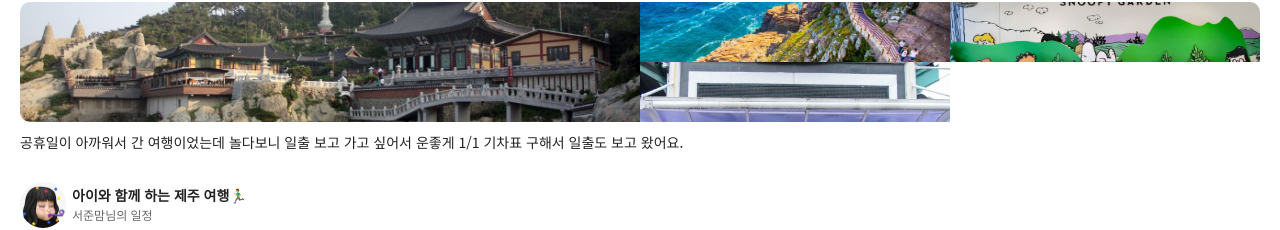
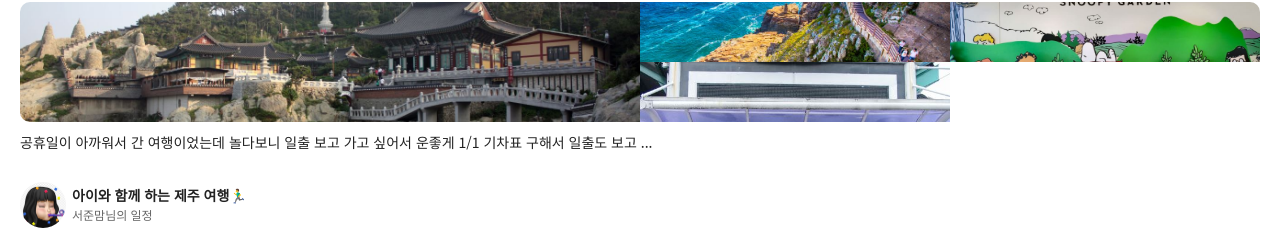
Before and after one commit to TeamC-Triple/team-c-triple, a React (Create React App) app: page /home2 in a window 1280 px wide. Shown: the part 345-575 px from the top of the page. Built offline with nearby package versions, Linux system fonts and the light colour scheme.

Commit message:
Travelog Start

```diff
--- a/src/home_subcomp/TravelogItem.js
+++ b/src/home_subcomp/TravelogItem.js
@@ -1,6 +1,7 @@
 
 
 const TravelogItem = ({id, title, writer, profileImg, travelImg, date, ment})=> {
+
     const truncate = (str, n) => {
         return str && str.length > n
             ? str.substring(0, n) + '...'
@@ -23,7 +24,7 @@ const TravelogItem = ({id, title, writer, profileImg, travelImg, date, ment})=>
                         ))}
                     </div>
             </div>
-            <div className="ment">{ment}</div>
+            <div className="ment">{truncate(ment, 60)}</div>
         </li>
     );
 }
```
